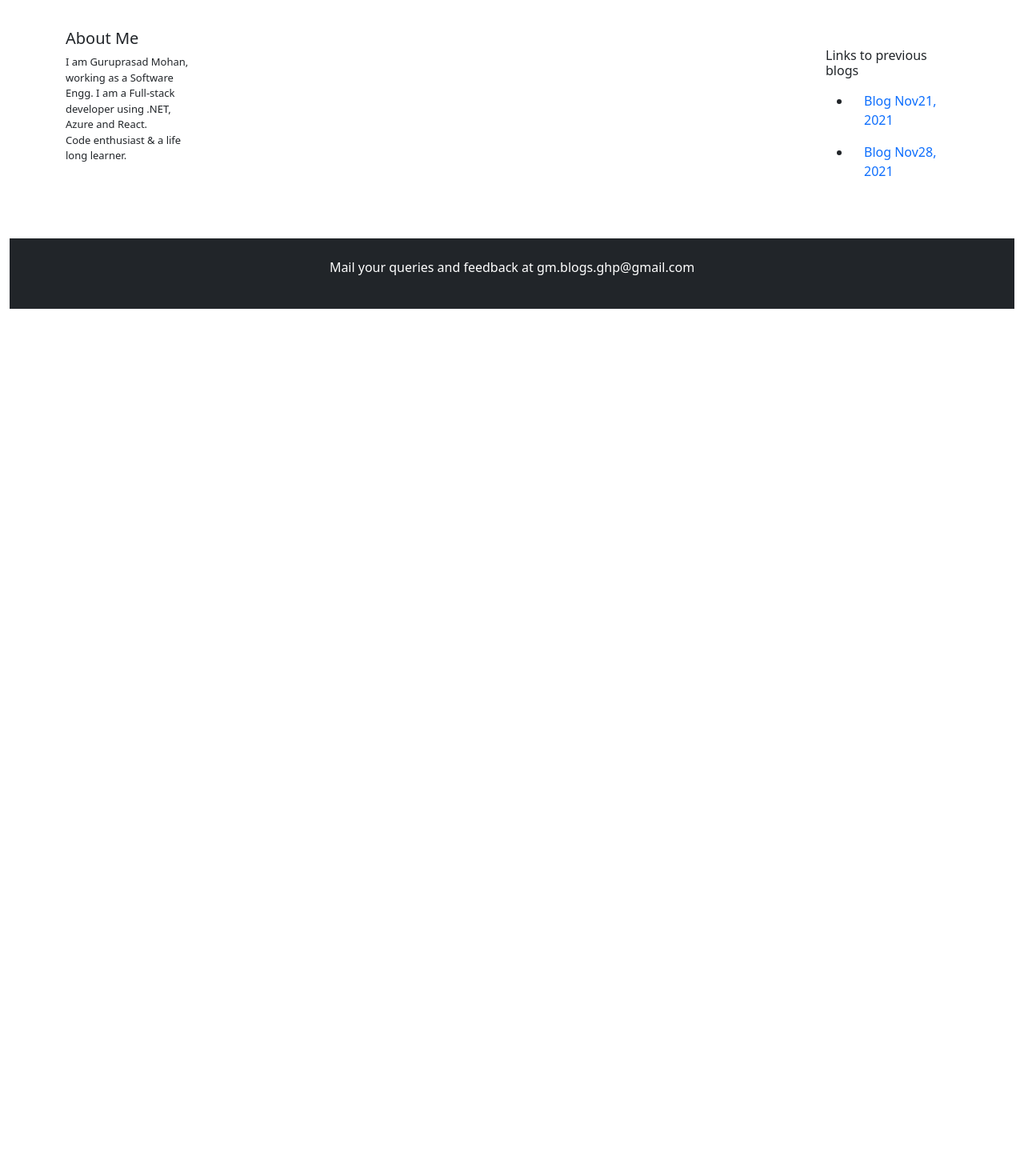
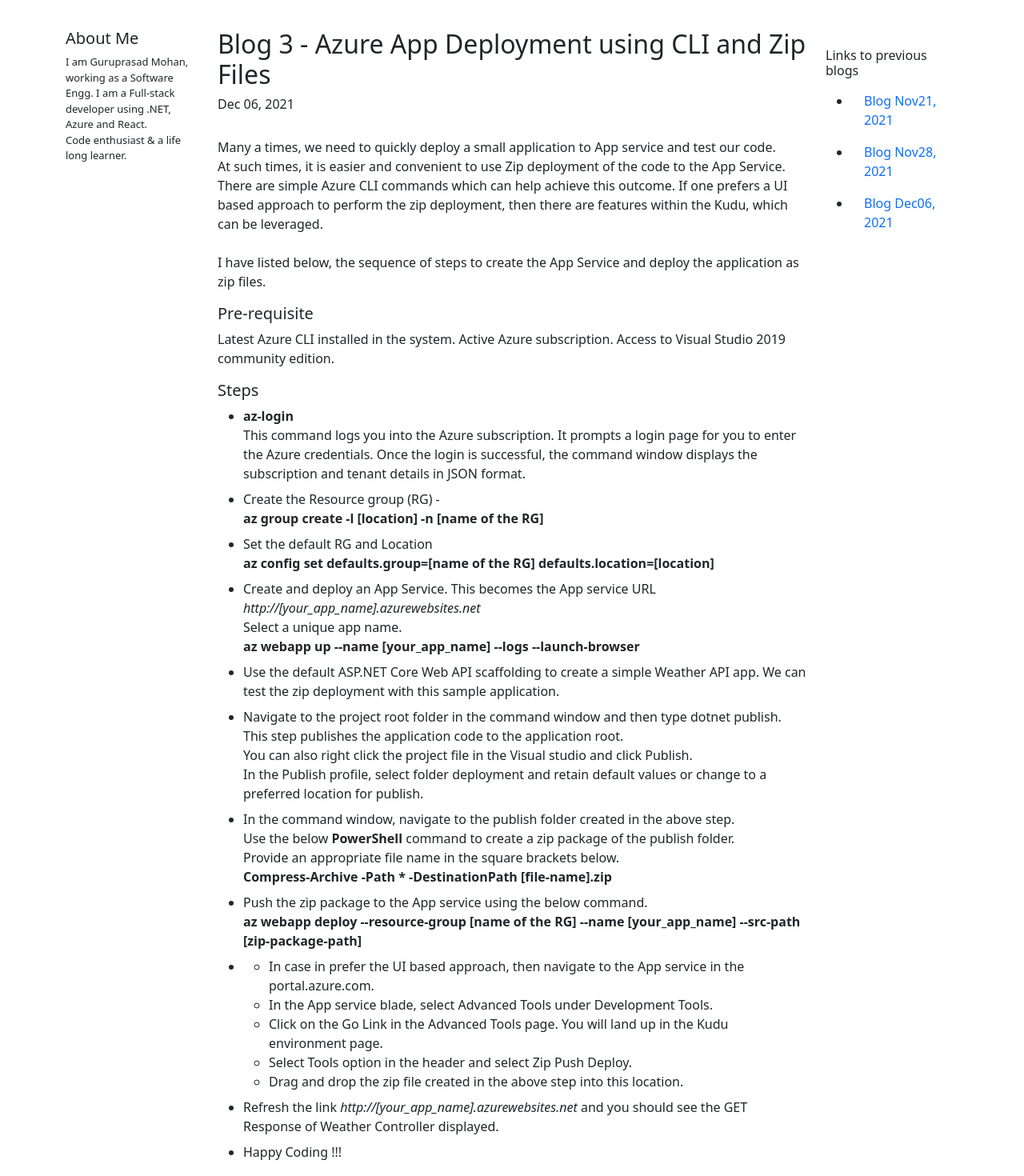
Before and after one commit to Guruprasad-Mohan/guruprasad-mohan.github.io, a React (Create React App) app in the folder blog/: page /blogDec0621 in a window 1280 px wide. Shown: the part 100-1570 px from the top of the page at 80% size. Before the commit the page ends 800 px from the top, so only its background shows below. Built offline with nearby package versions, Linux system fonts and the light colour scheme.

Commit message:
Blog Dec 06/21 - Azure App Deployment using CLI and Zip Files.

```diff
--- a/blog/src/App.js
+++ b/blog/src/App.js
@@ -4,6 +4,7 @@ import './App.css';
 import AboutMe from './components/about/aboutme';
 import BlogNov212021 from './components/blogs/blog-Nov21-2021';
 import BlogNov282021 from './components/blogs/blog-Nov28-2021';
+import BlogDec062021 from './components/blogs/blog-Dec06-2021';
 import Footer from './components/common/footer';
 import Header from './components/common/header';
 
@@ -25,6 +26,9 @@ function App() {
                             <Route path="/blogNov2821">
                                 <BlogNov282021 />
                             </Route>
+                            <Route path="/blogDec0621">
+                                <BlogDec062021 />
+                            </Route>
                         </Switch>
                     </div>
 
@@ -37,6 +41,9 @@ function App() {
                             <li className="nav-item">
                                 <a className="nav-link active" href="/blogNov2821">Blog Nov28, 2021</a>
                             </li>
+                            <li className="nav-item">
+                                <a className="nav-link active" href="/blogDec0621">Blog Dec06, 2021</a>
+                            </li>
                         </ul>
                     </div>
                 </div>
--- /dev/null
+++ b/blog/src/components/blogs/blog-Dec06-2021.js
@@ -0,0 +1,91 @@
+import React from "react";
+import "./blogs.css";
+
+const BlogDec062021 = () => {
+    return (
+        <>
+            <h2>Blog 3 - Azure App Deployment using CLI and Zip Files</h2>
+            <h6>Dec 06, 2021</h6>
+            <br />
+            <p>
+                Many a times, we need to quickly deploy a small application to App service and test our code. <br/>
+                At such times, it is easier and convenient to use Zip deployment of the code to the App Service. <br />
+                There are simple Azure CLI commands which can help achieve this outcome.
+                If one prefers a UI based approach to perform the zip deployment, then there are features within the Kudu, which can be leveraged.
+                <br />
+                <br />
+                I have listed below, the sequence of steps to create the App Service and deploy the application as zip files.
+            </p>
+            <h5>Pre-requisite</h5>
+            <p>
+                Latest Azure CLI installed in the system.
+                Active Azure subscription.
+                Access to Visual Studio 2019 community edition.
+            </p>
+
+            <h5>Steps</h5>
+            <ul>
+                <li>
+                    <b>az-login</b>
+                    <br/>
+                    This command logs you into the Azure subscription. It prompts a login page for you to enter the Azure credentials.
+                    Once the login is successful, the command window displays the subscription and tenant details in JSON format.
+                </li>
+                <li className="pt-2">
+                    Create the Resource group (RG) - <br/> <b>az group create -l [location] -n [name of the RG] </b>
+                </li>
+                <li className="pt-2">
+                    Set the default RG and Location <br />
+                    <b> az config set defaults.group=[name of the RG] defaults.location=[location] </b>
+                </li>
+                <li className="pt-2">
+                    Create and deploy an App Service. This becomes the App service URL <i>http://[your_app_name].azurewebsites.net</i> <br/>
+                    Select a unique app name. <br/>
+                    <b>az webapp up --name [your_app_name] --logs --launch-browser</b>
+                </li>
+                <li className="pt-2">
+                    Use the default ASP.NET Core Web API scaffolding to create a simple Weather API app.
+                    We can test the zip deployment with this sample application.
+                </li>
+                <li className="pt-2">
+                    Navigate to the project root folder in the command window and then type dotnet publish.<br />
+                    This step publishes the application code to the application root.<br />
+                    You can also right click the project file in the Visual studio and click Publish.<br />
+                    In the Publish profile, select folder deployment and retain default values or change to a preferred location for publish.
+                </li>
+                <li className="pt-2">
+                    In the command window, navigate to the publish folder created in the above step.<br />
+                    Use the below <b>PowerShell</b> command to create a zip package of the publish folder.<br />
+                    Provide an appropriate file name in the square brackets below. <br/>
+
+                    <b>Compress-Archive -Path * -DestinationPath [file-name].zip</b>
+                </li>
+                <li className="pt-2">
+                    Push the zip package to the App service using the below command.<br />
+                    <b>az webapp deploy --resource-group [name of the RG] --name [your_app_name] --src-path [zip-package-path]</b>
+                </li>
+
+                <li className="pt-2">
+                    <ul>
+                        <li> In case in prefer the UI based approach, then navigate to the App service in the portal.azure.com. </li>
+                        <li> In the App service blade, select Advanced Tools under Development Tools. </li>
+                        <li> Click on the Go Link in the Advanced Tools page. You will land up in the Kudu environment page. </li>
+                        <li> Select Tools option in the header and select Zip Push Deploy. </li>
+                        <li> Drag and drop the zip file created in the above step into this location. </li>
+                    </ul>
+                </li>
+
+                <li className="pt-2">
+                    Refresh the link <i>http://[your_app_name].azurewebsites.net</i> and you should see the GET Response of Weather Controller displayed.
+                </li>
+
+                <li className="pt-2">
+                    Happy Coding !!!
+                </li>
+
+            </ul>
+        </>
+    );
+};
+
+export default BlogDec062021;
--- /dev/null
+++ b/blog/src/components/blogs/blogs.css
@@ -0,0 +1,3 @@
+.pt-2 {
+    padding-top: 2px;
+}
```
